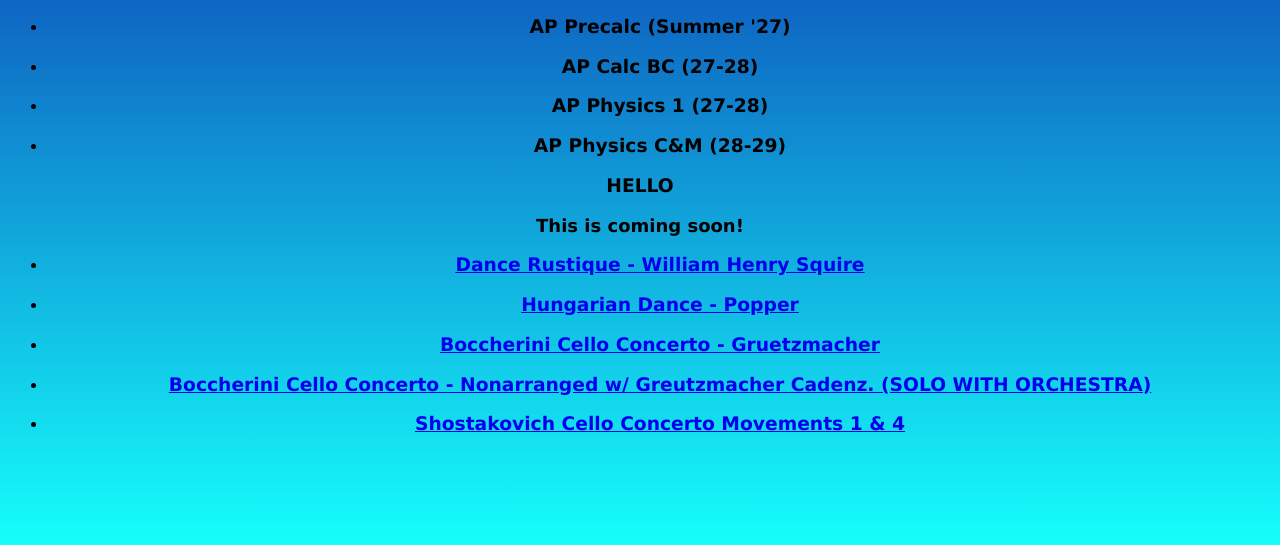
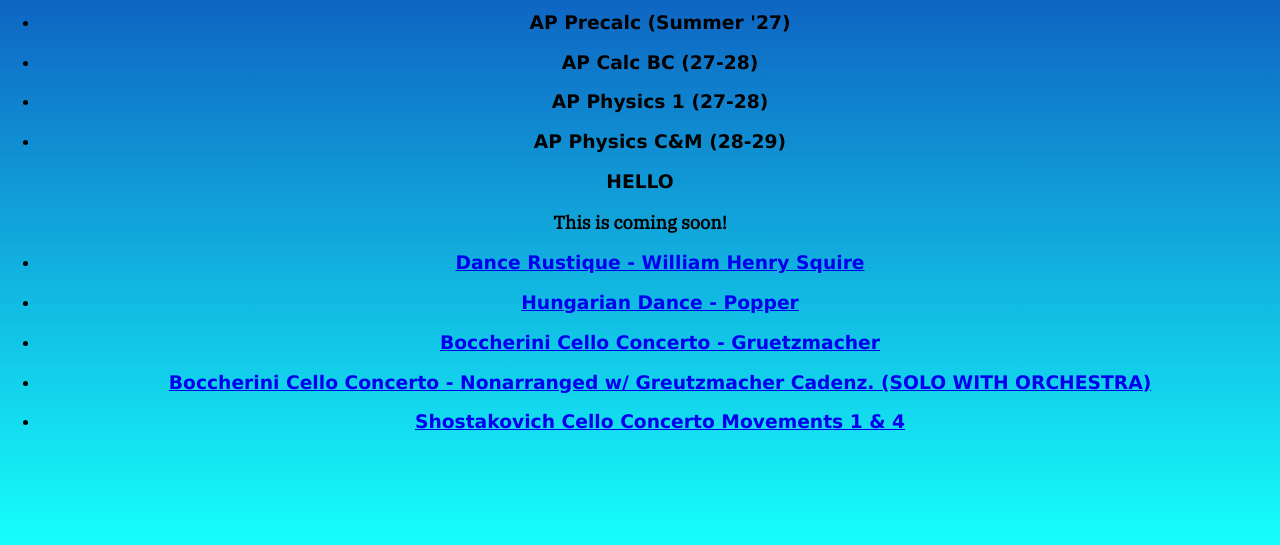
Before and after one commit to StephenS3060/Portfolio, a plain HTML site: page index.html in a window 1280 px wide. Shown: the part 255-800 px from the top of the page. Drawn offline with Linux system fonts and the light colour scheme; files whose address does not match are found by name.

Commit message:
chaewon puh

```diff
--- a/style.css
+++ b/style.css
@@ -1,13 +1,15 @@
 
 @font-face {
     font-family: 'IBMRegu';
-    src: url('c:\Users\admin\Downloads\IBM_Plex_Serif\IBMPlexSerif-Regular.ttf')
+    src: url('IBMPlexSerif-Regular.ttf')
      format('truetype');
      font-weight:  normal;
      font-style: normal;
 }
 body{
 background: linear-gradient(to bottom, rgb(11,29,168),rgb(21,255,252));
+height:  100vh;
+margin:  0;
 font-family: Verdana;
 text-align:  center;
 
@@ -23,5 +25,5 @@ h1{
 h2{
     text-align: center;
     font-size: large;
-    font-family:,'IBMRegu'
+    font-family:'IBMRegu';
 }
```
